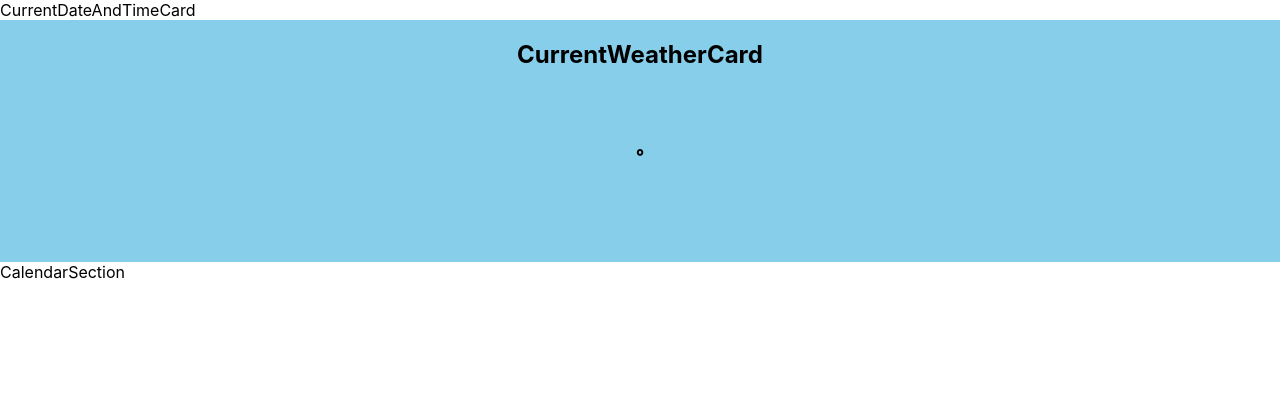
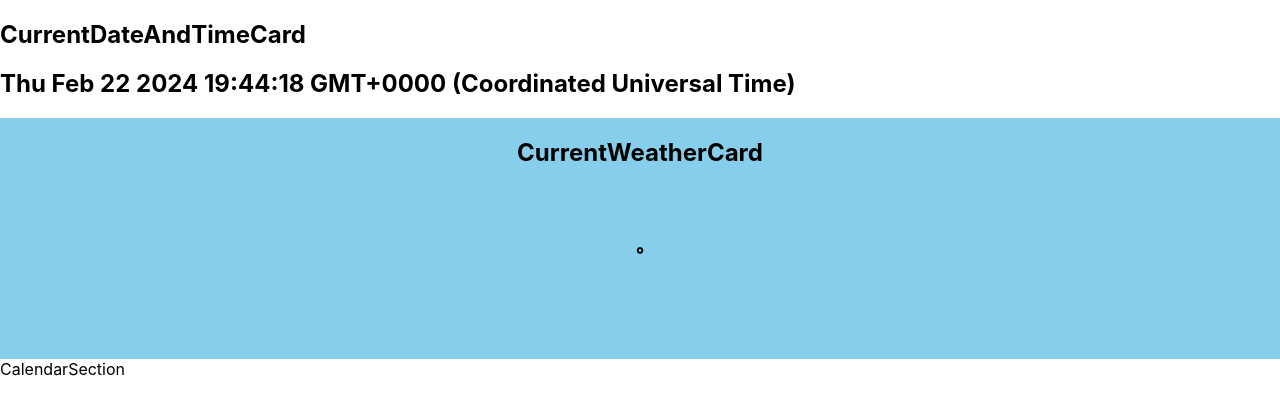
Before and after one commit to JamesHawk585/desk-dash, a React (Create React App) app: page / in a window 1280 px wide. Shown: the top 414 px of the page. Built offline with nearby package versions, Linux system fonts and the light colour scheme; no server answers.

Commit message:
Adds Date and time to CurrentDateAndTime.jsx

```diff
--- a/src/CurrentDateAndTimeCard.jsx
+++ b/src/CurrentDateAndTimeCard.jsx
@@ -1,9 +1,20 @@
-import React from 'react'
+import React, { useEffect, useState, } from "react";
 
 const CurrentDateAndTimeCard = () => {
+  const [date, setDate] = useState(new Date());
+
+  useEffect(() => {
+    const intervalId = setInterval(() => setDate(new Date()), 1000);
+    return () => clearInterval(intervalId);
+  }, []);
+
+
   return (
-    <div>CurrentDateAndTimeCard</div>
-  )
-}
+    <div>
+      <h2>CurrentDateAndTimeCard</h2>
+      <h2>{date.toString()}</h2>
+    </div>
+  );
+};
 
-export default CurrentDateAndTimeCard
+export default CurrentDateAndTimeCard;
```
